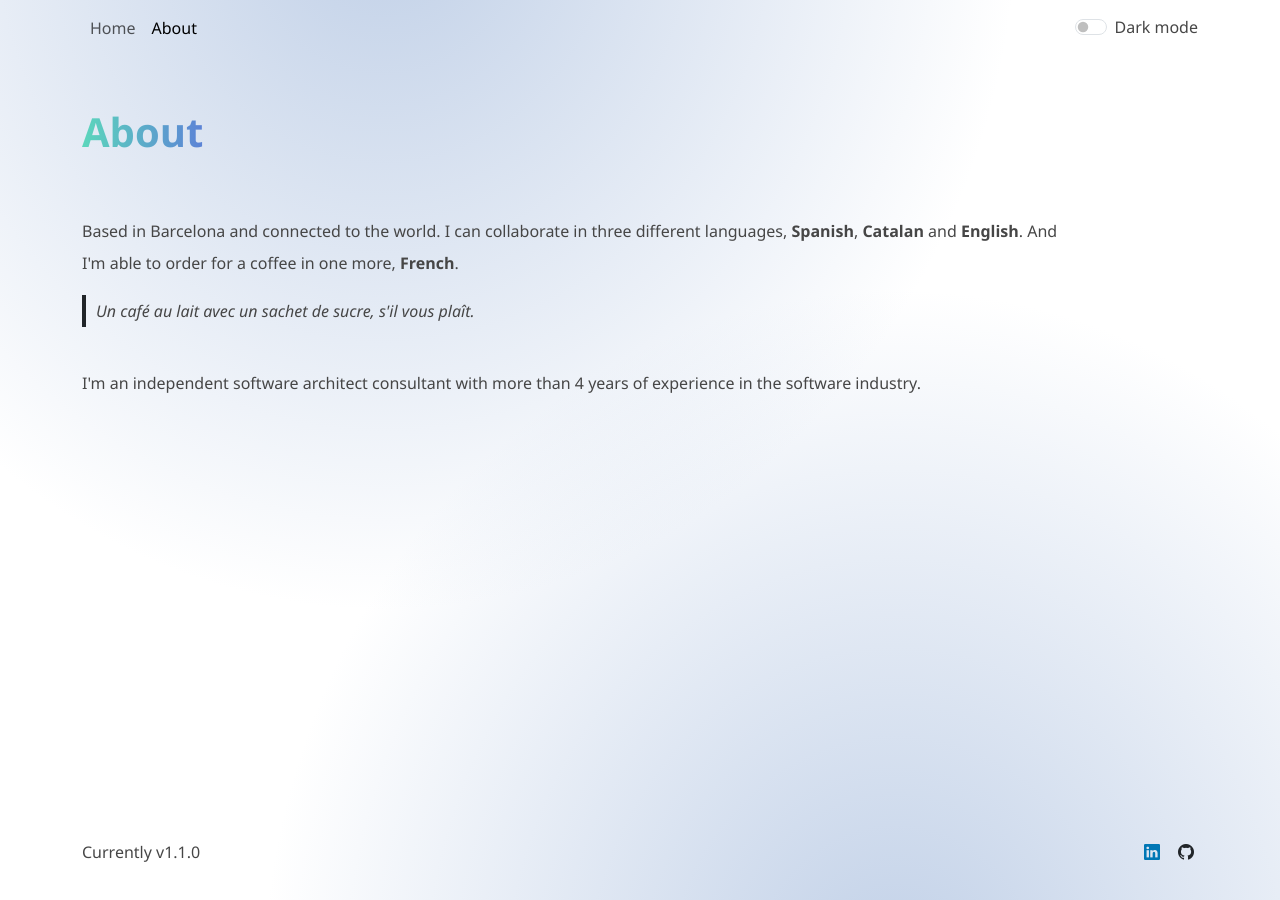
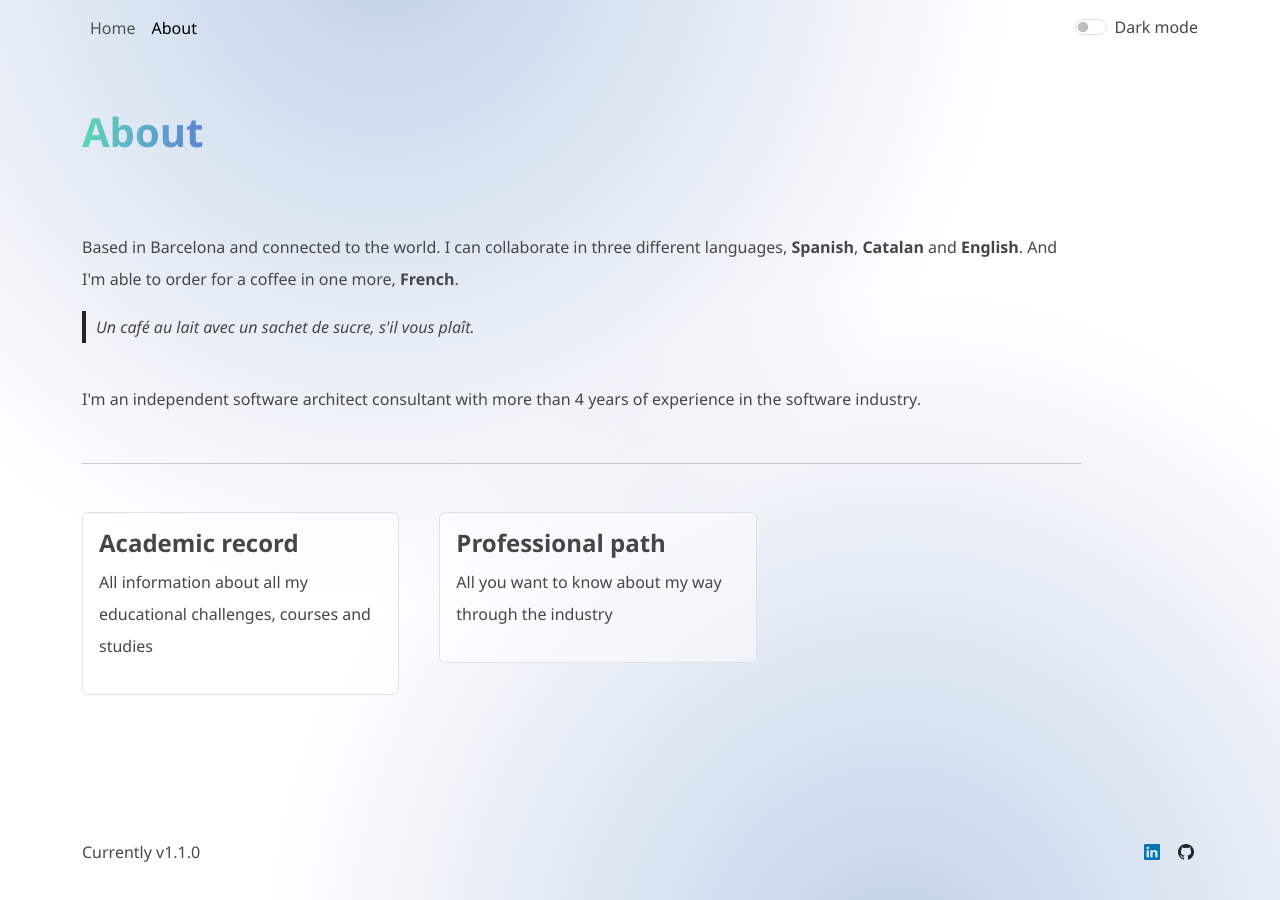
Before and after one commit to alvaromaoc/alvaromaoc.github.io, a Jekyll site: the page built from about/index.html, in a window 1280 px wide. Built offline with Jekyll 4.4.1, drawn with Linux system fonts in a browser that asks for light colours; nearby versions of some CDN libraries.

Commit message:
Breadcrumbs, new pages and some refactor

```diff
--- a/404.html
+++ b/404.html
@@ -5,6 +5,6 @@
 ---
 <main class="container my-5">
   <h1 class="pb-4">404 - Not found</h1>
-  <p>We're sorry, the page you requested doesn't exists.</p>
+  <p>We're sorry, the page you requested doesn't exist.</p>
   <p>Go back to <a href="{{ site.url }}">{{ site.title }}</a></p>
 </main>
--- /dev/null
+++ b/_includes/breadcrumb.html
@@ -0,0 +1,19 @@
+<ol class="breadcrumb">
+    {% assign segments = page.url | split: '/' %}
+    {% assign num_segments = segments | size %}
+    {% if num_segments != 2 %}
+        {% assign path = '' %}
+        {% for segment in segments %}
+        {% unless segment == '' %}
+        {% assign path = path | append: '/' | append: segment %}
+        {% assign title = segment | replace: '-', ' ' | capitalize %}
+        {% if forloop.last %}
+        <li class="breadcrumb-item active" aria-current="page">{{ title }}</li>
+        {% else %}
+        <li class="breadcrumb-item"><a href="{{ path | relative_url }}">{{ title }}</a></li>
+        {% endif %}
+        {% endunless %}
+        {% endfor %}
+    {% else %}
+    {% endif %}
+</ol>
--- /dev/null
+++ b/_includes/footer.html
@@ -0,0 +1,7 @@
+<footer class="container d-flex justify-content-between align-items-center flex-row my-3 mt-5 col-md-12">
+    <p>Currently v{{ site.version }}</p>
+    <ul class="list-unstyled list-inline d-flex">
+        <li><a href="https://linkedin.com/in/alvaro-manoso" target="_blank"><i class="bi bi-linkedin p-1" style="color: #0077B5;"></i></a></li>
+        <li><a href="https://github.com/alvaromaoc" target="_blank"><i class="bi bi-github p-1" style="color: var(--bs-body-color);"></i></a></li>
+    </ul>
+</footer>
--- a/_includes/head.html
+++ b/_includes/head.html
@@ -32,7 +32,9 @@
     <meta rel="og:url" href="{{ site.url }}">
     {% endif %}
 
-    {% if page.layout == "default" %}
+    {% if page.layout == "page" %}
+    <meta name="robots" content="index,follow">
+    {% else %}
     <meta name="robots" content="noindex,nofollow">
     {% endif %}
 
--- /dev/null
+++ b/_includes/header.html
@@ -0,0 +1,46 @@
+<header>
+    <nav class="navbar navbar-expand-lg navbar-light">
+        <div class="container">
+            <button class="navbar-toggler" type="button" data-bs-toggle="collapse" data-bs-target="#navbarNav"
+                    aria-controls="navbarNav" aria-expanded="false" aria-label="Toggle navigation">
+                <span class="navbar-toggler-icon"></span>
+            </button>
+            <div class="collapse navbar-collapse" id="navbarNav">
+                <ul class="navbar-nav" id="navbarList">
+                    {% assign pages_list = site.pages | sort:"url" %}
+                    {% for node in pages_list %}
+                    {% assign page_depth = node.url | split: '/' | size %}
+                    {% if page_depth <= 2 %}
+                    {% if node.title != null %}
+                    {% if node.layout == "page" %}
+                    <li class="nav-item">
+                        <a href="{{ node.url }}" class="nav-link{% if page.url == node.url %} active{% endif %}">
+                            {{ node.title }}
+                        </a>
+                    </li>
+                    {% endif %}
+                    {% endif %}
+                    {% endif %}
+                    {% endfor %}
+                </ul>
+            </div>
+            <div class="form-check form-switch">
+                <input class="form-check-input" type="checkbox" role="switch" id="darkMode">
+                <label class="form-check-label" for="darkMode" waffle-lang="literal.dark-mode">Dark mode</label>
+            </div>
+        </div>
+    </nav>
+    <script type="module">
+        import {changeToDarkTheme, changeToLightTheme, isDarkCurrentTheme} from '/js/theme.js'
+
+        const darkModeSwitch = document.getElementById('darkMode');
+        darkModeSwitch.checked = isDarkCurrentTheme();
+        darkModeSwitch.addEventListener('click', () => {
+            if (darkModeSwitch.checked) {
+                changeToDarkTheme();
+            } else {
+                changeToLightTheme();
+            }
+        });
+    </script>
+</header>
--- a/_includes/navbar.html
+++ /dev/null
@@ -1,43 +0,0 @@
-<nav class="navbar navbar-expand-lg navbar-light">
-  <div class="container">
-    <button class="navbar-toggler" type="button" data-bs-toggle="collapse" data-bs-target="#navbarNav"
-      aria-controls="navbarNav" aria-expanded="false" aria-label="Toggle navigation">
-      <span class="navbar-toggler-icon"></span>
-    </button>
-    <div class="collapse navbar-collapse" id="navbarNav">
-      <ul class="navbar-nav" id="navbarList">
-        {% assign pages_list = site.pages | sort:"url" %}
-        {% for node in pages_list %}
-          {% assign page_depth = node.url | split: '/' | size %}
-          {% if page_depth <= 2 %}
-            {% if node.title != null %}
-              {% if node.layout == "page" %}
-                <li class="nav-item">
-                  <a href="{{ node.url }}" class="nav-link{% if page.url == node.url %} active{% endif %}">{{ node.title }}</a>
-                </li>
-              {% endif %}
-            {% endif %}
-          {% endif %}
-        {% endfor %}
-      </ul>
-    </div>
-    <div class="form-check form-switch">
-      <input class="form-check-input" type="checkbox" role="switch" id="darkMode">
-      <label class="form-check-label" for="darkMode" waffle-lang="literal.dark-mode">Dark mode</label>
-    </div>
-  </div>
-</nav>
-
-<script type="module">
-  import { changeToDarkTheme, changeToLightTheme, isDarkCurrentTheme } from '/js/theme.js'
-
-  const darkModeSwitch = document.getElementById('darkMode');
-  darkModeSwitch.checked = isDarkCurrentTheme();
-  darkModeSwitch.addEventListener('click', () => {
-    if (darkModeSwitch.checked) {
-      changeToDarkTheme();
-    } else {
-      changeToLightTheme();
-    }
-  });
-</script>
--- a/_layouts/default.html
+++ b/_layouts/default.html
@@ -5,19 +5,13 @@
 
     <body style="min-height: 100vh;" class="d-flex flex-column">
 
-    {% include navbar.html %}
+        {% include header.html %}
 
         <div style="flex: 1">
             {{ content }}
         </div>
 
-    <footer class="container d-flex justify-content-between align-items-center flex-row my-3 mt-5 col-md-12">
-        <p>Currently v{{ site.version }}</p>
-        <ul class="list-unstyled list-inline d-flex">
-            <li><a href="https://linkedin.com/in/alvaro-manoso" target="_blank"><i class="bi bi-linkedin p-1" style="color: #0077B5;"></i></a></li>
-            <li><a href="https://github.com/alvaromaoc" target="_blank"><i class="bi bi-github p-1" style="color: var(--bs-body-color);"></i></a></li>
-        </ul>
-    </footer>
+        {% include footer.html %}
 
         <script src="https://code.jquery.com/jquery-3.6.0.min.js"></script>
         <script src="https://cdn.jsdelivr.net/npm/bootstrap@5.3.0/dist/js/bootstrap.bundle.min.js"></script>
--- a/_layouts/page.html
+++ b/_layouts/page.html
@@ -1,14 +1,15 @@
 ---
 layout: default
 ---
-<header class="py-2 py-md-5 container">
+<div class="py-2 py-md-5 container">
     {% if page.title == "Home" %}
     <h1>{{ site.title }}</h1>
     {% else %}
     <h1>{{ page.title }}</h1>
     {% endif %}
-</header>
+</div>
 <main class="container">
+    {% include breadcrumb.html %}
     <div class="w-100" style="max-width: 1000px">
         {{ content }}
     </div>
--- /dev/null
+++ b/about/academic-record/index.html
@@ -0,0 +1,4 @@
+---
+layout: page
+title: Academic record
+---
--- a/about/index.html
+++ b/about/index.html
@@ -14,3 +14,18 @@
 <p>
     I'm an independent software architect consultant with more than 4 years of experience in the software industry.
 </p>
+<hr class="my-5">
+<div class="row gap-3">
+    <a href="./academic-record" class="text-decoration-none text-reset col-md-4">
+        <div class="border rounded p-3 bg-body p-2" style="--bs-bg-opacity: .5;">
+            <h2 class="fs-4 fw-bold">Academic record</h2>
+            <p>All information about all my educational challenges, courses and studies</p>
+        </div>
+    </a>
+    <a href="./professional-path" class="text-decoration-none text-reset col-md-4">
+        <div class="border rounded p-3 bg-body p-2" style="--bs-bg-opacity: .5;">
+            <h2 class="fs-4 fw-bold">Professional path</h2>
+            <p>All you want to know about my way through the industry</p>
+        </div>
+    </a>
+</div>
--- /dev/null
+++ b/about/professional-path/index.html
@@ -0,0 +1,4 @@
+---
+layout: page
+title: Professional path
+---
--- a/css/styles.css
+++ b/css/styles.css
@@ -50,8 +50,8 @@
 
 .quote {
   font-style: italic;
-  border-left: 4px solid var(--bs-body-color); /* Adjust the color and width of the line */
-  padding-left: 10px; /* Add some padding to separate the line from the text */
+  border-left: 4px solid var(--bs-body-color);
+  padding-left: 10px;
 }
 
 * {
```
Lines whose indentation alone changed are shown as unchanged.
